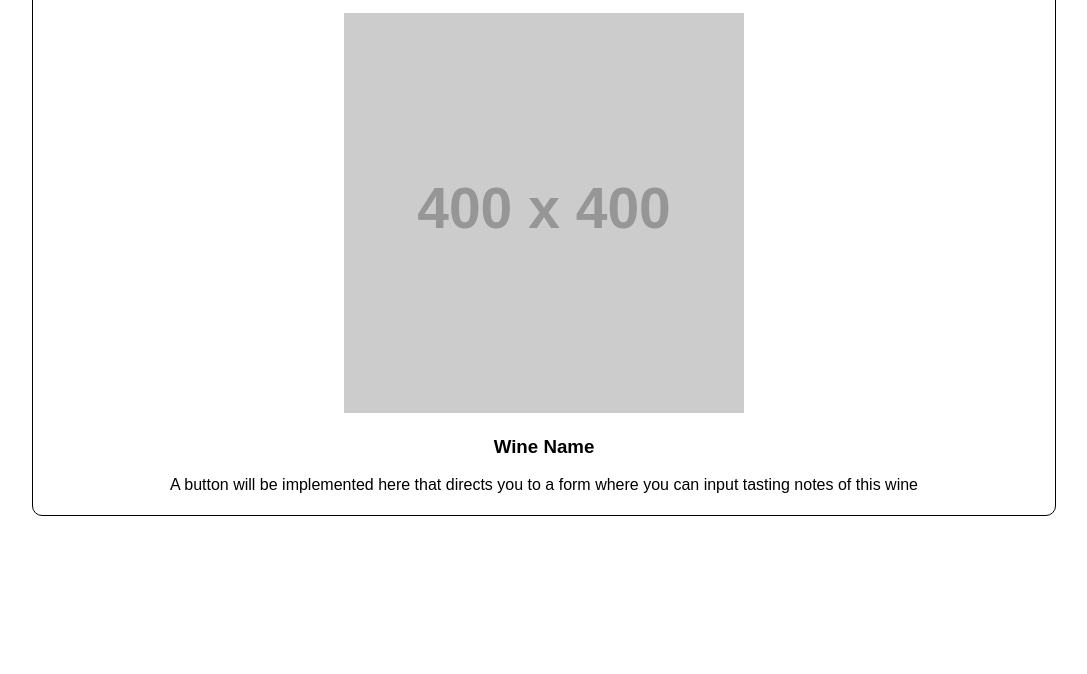
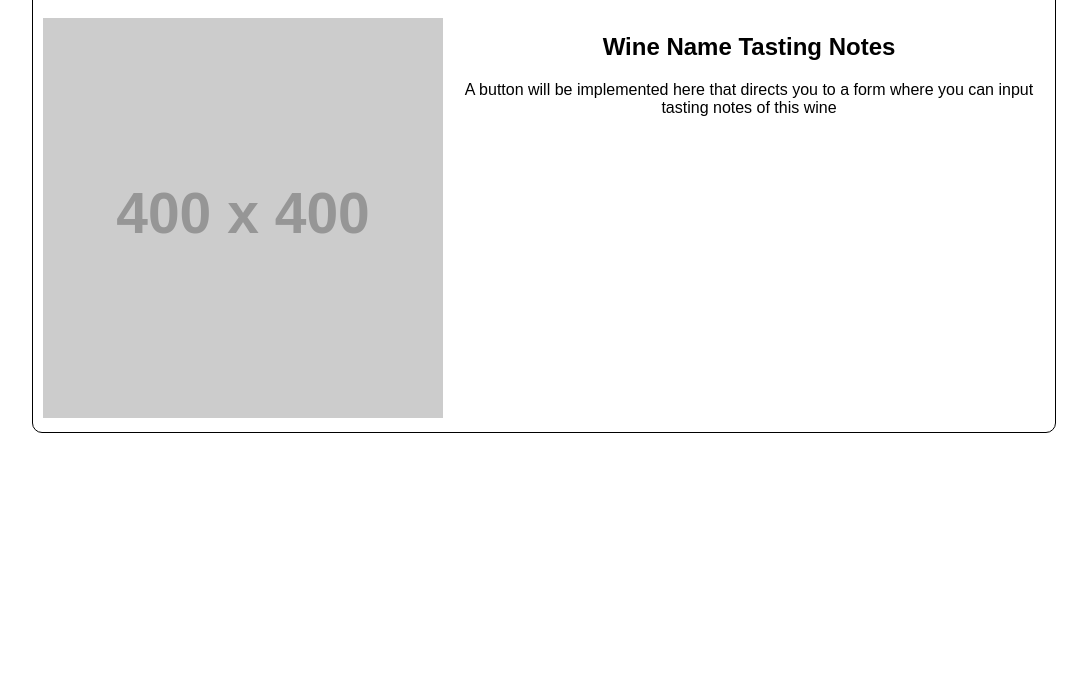
Before and after one commit to agerrard123/agerrard123.github.io, a plain HTML site: page csce242/projects/part3/history01.html in a window 1280 px wide. Shown: the part 126-800 px from the top of the page, without its empty margins (96-1183 px from the left). Drawn offline with Linux system fonts and the light colour scheme; placeholder pictures from the web are drawn by us.

Commit message:
re-styled the history pop up page

```diff
--- a/csce242/projects/part3/history01.html
+++ b/csce242/projects/part3/history01.html
@@ -19,11 +19,15 @@
                 </nav>
             </header>
 
-            <div id = "main-div" class = "tasting-notes">
-                <img src="https://placehold.co/400x400" alt="wine-pic">
-                <h3>Wine Name</h3>
-                <p>A button will be implemented here that directs you to a form where you can input tasting notes of this wine</p>
-            </div>
+            <section class = "tasting-notes">
+                <div class = "bottle-img">
+                    <img src="https://placehold.co/400x400" alt="wine-pic">
+                </div>
+                <div>
+                    <h2>Wine Name Tasting Notes</h2>
+                    <p>A button will be implemented here that directs you to a form where you can input tasting notes of this wine</p>
+                </div>
+            </section>
 
         </div>
     </body>
--- a/csce242/projects/part3/styles.css
+++ b/csce242/projects/part3/styles.css
@@ -11,6 +11,7 @@
 
 #main-header, #main-footer {
     background: var(--header-footer-background-color);
+    text-align: center;
 }
 
 body {
@@ -48,6 +49,11 @@ body {
     text-align: center;
 }
 
+.bottle-img {
+    text-align: center;
+    padding: 5px;
+}
+
 /*Navigation */
 #main-nav ul {
     padding-left: 0;
@@ -68,11 +74,6 @@ body {
 
 #main-nav a:hover {
     color:var(--nav-hover-color);
-}
-
-/* Typography */
-footer p {
-    text-align: center;
 }
 
 /* Larger Resolutions */
@@ -99,4 +100,8 @@ footer p {
         margin: 30px;
     }
 
+    .tasting-notes {
+        display: flex;
+    }
+
 }
```
